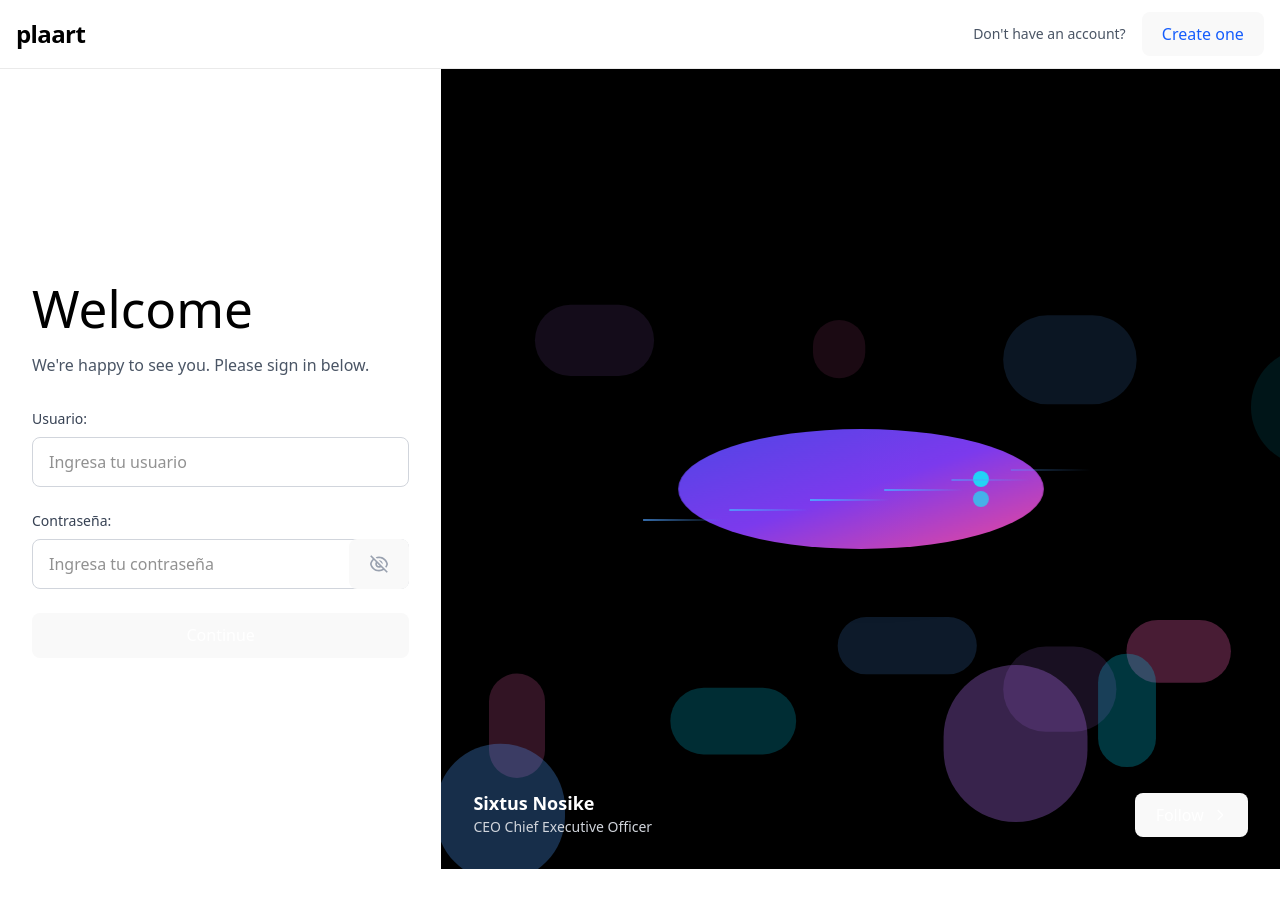
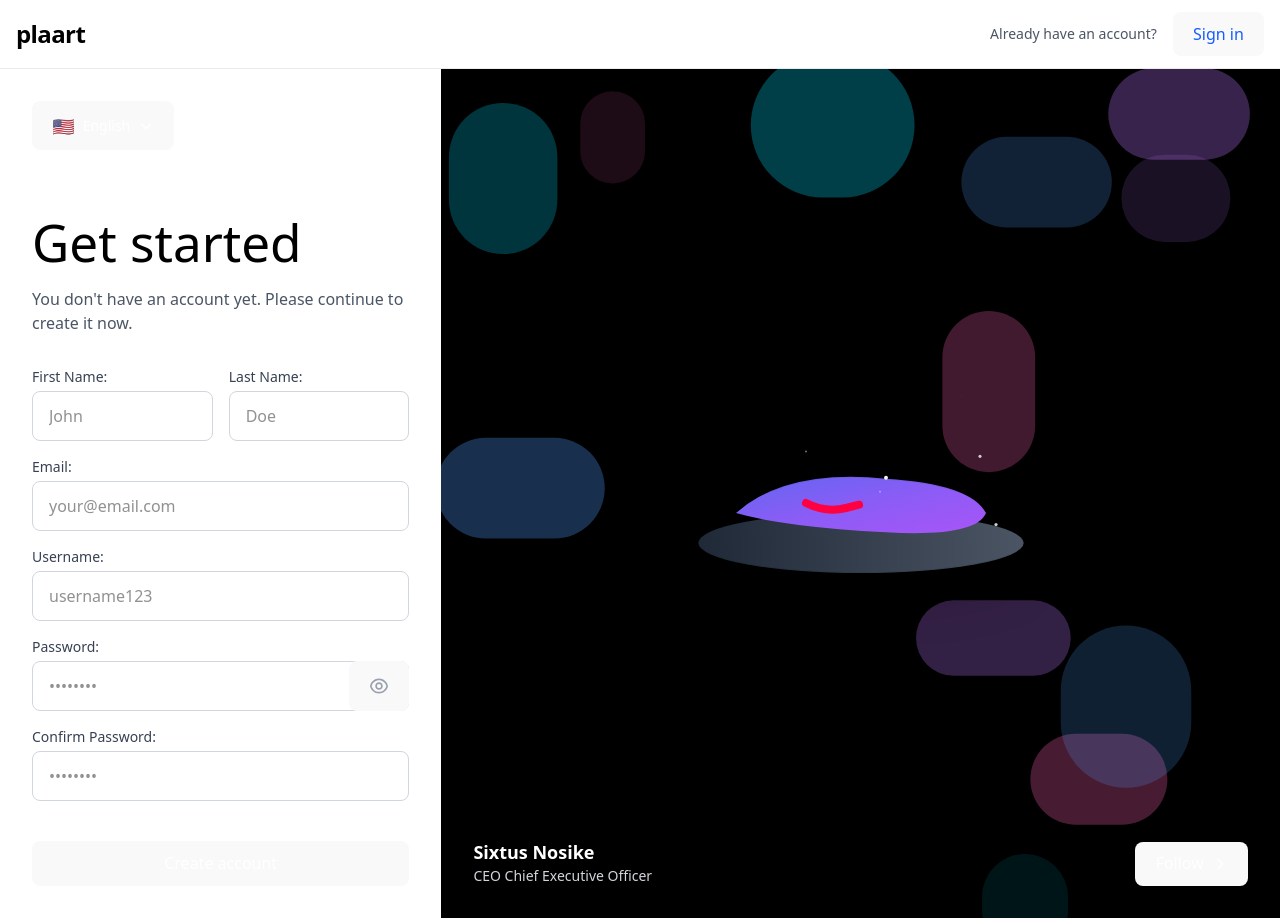
Before and after one commit to plaart/plaart-web-application, a React (Vite) app in the folder frontend/: page /auth/register in a window 1280 px wide. Before the commit the page ends 869 px from the top, so only its background shows below. Built offline with nearby package versions, Linux system fonts and the light colour scheme.

Commit message:
feat: :sparkles: enhance authentication forms with localization and improved navigation handling

```diff
--- a/frontend/src/pages/auth/components/AuthNavbar.tsx
+++ b/frontend/src/pages/auth/components/AuthNavbar.tsx
@@ -1,35 +1,60 @@
-import { motion } from 'framer-motion';
+import { motion } from "framer-motion";
+import { useNavigate, useLocation } from "react-router-dom";
+import useIntl from "../../../hooks/useIntl";
 
-// Componente de Navbar reutilizable
-export const AuthNavbar = ({ onTogglePage, currentPage }) => {
+
+export const AuthNavbar = () => {
+  const { t } = useIntl();
+  const navigate = useNavigate();
+  const location = useLocation();
+
+  // Determinar la página actual basándose en la URL
+  const currentPage: "login" | "register" = location.pathname.includes(
+    "/register"
+  )
+    ? "register"
+    : "login";
+
+  // Manejar el cambio de página
+  const handleTogglePage = () => {
+    if (currentPage === "login") {
+      navigate("/auth/register");
+    } else {
+      navigate("/auth/login");
+    }
+  };
+
   return (
     <motion.nav
       className="sticky top-0 z-50 py-3 backdrop-blur-lg border-b border-neutral-200/80 bg-white/80"
       initial={{ y: -100 }}
       animate={{ y: 0 }}
-      transition={{ duration: 0.6 }}
-    >
+      transition={{ duration: 0.6 }}>
       <div className="container px-4 mx-auto relative">
         <div className="flex justify-between items-center">
           {/* Logo */}
           <motion.div
             className="flex items-center flex-shrink-0"
-            whileHover={{ scale: 1.05 }}
-          >
-            <span className="text-2xl font-bold tracking-tight text-black">plaart</span>
+            whileHover={{ scale: 1.05 }}>
+            <span className="text-2xl font-bold tracking-tight text-black">
+              {t("common.brand.name")}
+            </span>
           </motion.div>
 
           {/* Toggle Login/Register */}
           <div className="flex items-center space-x-4">
             <span className="text-gray-600 text-sm">
-              {currentPage === 'login' ? "Don't have an account?" : "Already have an account?"}
+              {currentPage === "login"
+                ? t("auth.navbar.noAccount")
+                : t("auth.navbar.hasAccount")}
             </span>
             <motion.button
-              onClick={onTogglePage}
+              onClick={handleTogglePage}
               className="text-blue-600 hover:text-blue-700 font-medium text-sm transition-colors duration-200"
-              whileHover={{ scale: 1.05 }}
-            >
-              {currentPage === 'login' ? 'Create one' : 'Sign in'}
+              whileHover={{ scale: 1.05 }}>
+              {currentPage === "login"
+                ? t("auth.navbar.createAccount")
+                : t("auth.navbar.signIn")}
             </motion.button>
           </div>
         </div>
--- a/frontend/src/pages/auth/components/LoginForm.tsx
+++ b/frontend/src/pages/auth/components/LoginForm.tsx
@@ -2,18 +2,16 @@
 import { useState } from "react";
 import { motion } from "framer-motion";
 import { useAuth } from "../../../hooks/useAuth";
+import useIntl from "../../../hooks/useIntl";
 import type { LoginRequest } from "../../../types/auth/LoginRequest";
-import { useLocation, useNavigate } from "react-router-dom";
 import { RiEyeLine, RiEyeOffLine } from "@remixicon/react";
 
 export const LoginForm = () => {
   const { login } = useAuth();
-  const navigate = useNavigate();
-  const location = useLocation();
+  const { t } = useIntl();
 
   const [isLoading, setIsLoading] = useState(false);
   const [showPassword, setShowPassword] = useState(false);
-  const from = location.state?.from?.pathname || "/dashboard";
 
   // Cambiado para usar los nombres correctos que espera LoginRequest
   const [formData, setFormData] = useState({
@@ -28,15 +26,15 @@ export const LoginForm = () => {
     });
   };
 
-  // Corregido: ahora maneja el evento de submit correctamente
+  // Corregido: ahora NO navega manualmente - deja que AuthProvider maneje la redirección
   const handleSubmit = async (e: React.FormEvent) => {
     e.preventDefault(); // Previene el comportamiento por defecto del form
     setIsLoading(true);
 
     try {
-      // Pasa formData como LoginRequest
+      // Solo hacer login - AuthProvider maneja la redirección según el rol
       await login(formData as LoginRequest);
-      navigate(from, { replace: true });
+      // ✅ NO navegar aquí - AuthProvider redirige automáticamente según el rol
     } catch (error) {
       console.error("Login failed:", error);
     } finally {
@@ -45,15 +43,20 @@ export const LoginForm = () => {
   };
 
   return (
+    <div className="relative">
       <motion.div
-      className="w-full max-w-md"
+        className="w-full max-w-md pt-16" // Agregamos padding-top para el switcher
         initial={{ opacity: 0, x: -50 }}
         animate={{ opacity: 1, x: 0 }}
         transition={{ duration: 0.8, delay: 0.3 }}>
         <div className="mb-8">
-        <h1 className="text-4xl font-light text-black mb-4">Welcome</h1>
+          <h1 className="text-4xl font-light text-black mb-4">
+            {t("auth.login.title", { default: "Welcome" })}
+          </h1>
           <p className="text-gray-600">
-          We're happy to see you. Please sign in below.
+            {t("auth.login.subtitle", {
+              default: "We're happy to see you. Please sign in below.",
+            })}
           </p>
         </div>
 
@@ -62,16 +65,18 @@ export const LoginForm = () => {
             <label
               htmlFor="username"
               className="block text-sm font-medium text-gray-700 mb-2">
-            Usuario:
+              {t("auth.login.fields.username.label", { default: "Usuario:" })}
             </label>
             <motion.input
               type="text"
               id="username"
-            name="username" // Cambiado de "usuario" a "username"
+              name="username"
               value={formData.username}
               onChange={handleChange}
-            className="w-full px-4 py-3 border border-gray-300 rounded-lg focus:ring-2 focus:ring-blue-500 focus:border-transparent transition-all duration-200"
-            placeholder="Ingresa tu usuario"
+              className="w-full px-4 py-3 border border-gray-300 rounded-lg focus:ring-2 focus:ring-blue-500 focus:border-transparent transition-all duration-200 text-gray-900 bg-white"
+              placeholder={t("auth.login.fields.username.placeholder", {
+                default: "Ingresa tu usuario",
+              })}
               whileFocus={{ scale: 1.02 }}
               required
             />
@@ -81,17 +86,21 @@ export const LoginForm = () => {
             <label
               htmlFor="password"
               className="block text-sm font-medium text-gray-700 mb-2">
-            Contraseña:
+              {t("auth.login.fields.password.label", {
+                default: "Contraseña:",
+              })}
             </label>
             <div className="relative">
               <motion.input
                 type={showPassword ? "text" : "password"}
                 id="password"
-              name="password" // Cambiado de "contraseña" a "password"
+                name="password"
                 value={formData.password}
                 onChange={handleChange}
                 className="w-full px-4 py-3 pr-10 border border-gray-300 rounded-lg focus:ring-2 focus:ring-blue-500 focus:border-transparent transition-all duration-200 text-gray-900 bg-white"
-              placeholder="Ingresa tu contraseña"
+                placeholder={t("auth.login.fields.password.placeholder", {
+                  default: "Ingresa tu contraseña",
+                })}
                 whileFocus={{ scale: 1.02 }}
                 required
               />
@@ -109,7 +118,7 @@ export const LoginForm = () => {
           </div>
 
           <motion.button
-          type="submit" // Cambiado de onClick a type="submit"
+            type="submit"
             disabled={isLoading}
             className="w-full bg-black text-white py-3 rounded-lg hover:bg-gray-800 disabled:opacity-50 disabled:cursor-not-allowed transition-colors duration-200 font-medium"
             whileHover={{ scale: 1.02 }}
@@ -121,13 +130,16 @@ export const LoginForm = () => {
                   transition={{ duration: 1, repeat: Infinity, ease: "linear" }}
                   className="w-5 h-5 border-2 border-white border-t-transparent rounded-full"
                 />
-              <span>Iniciando sesión...</span>
+                <span>
+                  {t("auth.login.loading", { default: "Iniciando sesión..." })}
+                </span>
               </div>
             ) : (
-            "Continue"
+              t("auth.login.submit", { default: "Continue" })
             )}
           </motion.button>
         </form>
       </motion.div>
+    </div>
   );
 };
--- a/frontend/src/pages/auth/components/RegisterForm.tsx
+++ b/frontend/src/pages/auth/components/RegisterForm.tsx
@@ -3,13 +3,13 @@ import { useState } from "react";
 import { motion } from "framer-motion";
 import { useAuth } from "../../../hooks/useAuth";
 import type { RegisterRequest } from "../../../types/auth/RegisterRequest";
-import { useNavigate } from "react-router-dom";
 import { RiEyeLine, RiEyeOffLine } from "@remixicon/react";
+import useIntl from "../../../hooks/useIntl";
 
 // Formulario de Registro
 export const RegisterForm = () => {
   const { register: registerUser } = useAuth();
-  const navigate = useNavigate();
+  const { t } = useIntl();
 
   const [isLoading, setIsLoading] = useState(false);
   const [showPassword, setShowPassword] = useState(false);
@@ -43,44 +43,48 @@ export const RegisterForm = () => {
 
     // Validar firstName
     if (!formData.firstName.trim()) {
-      newErrors.firstName = "El nombre es requerido";
+      newErrors.firstName = t("auth.register.validation.firstName");
     }
 
     // Validar lastName
     if (!formData.lastName.trim()) {
-      newErrors.lastName = "El apellido es requerido";
+      newErrors.lastName = t("auth.register.validation.lastName");
     }
 
     // Validar email
     if (!formData.email.trim()) {
-      newErrors.email = "El email es requerido";
+      newErrors.email = t("auth.register.validation.email.required");
     } else if (
       !/^[A-Z0-9._%+-]+@[A-Z0-9.-]+\.[A-Z]{2,}$/i.test(formData.email)
     ) {
-      newErrors.email = "Email inválido";
+      newErrors.email = t("auth.register.validation.email.invalid");
     }
 
     // Validar username
     if (!formData.username.trim()) {
-      newErrors.username = "El nombre de usuario es requerido";
+      newErrors.username = t("auth.register.validation.username.required");
     } else if (formData.username.length < 3) {
-      newErrors.username = "Debe tener al menos 3 caracteres";
+      newErrors.username = t("auth.register.validation.username.minLength");
     } else if (formData.username.length > 20) {
-      newErrors.username = "No puede tener más de 20 caracteres";
+      newErrors.username = t("auth.register.validation.username.maxLength");
     }
 
     // Validar password
     if (!formData.password) {
-      newErrors.password = "La contraseña es requerida";
+      newErrors.password = t("auth.register.validation.password.required");
     } else if (formData.password.length < 6) {
-      newErrors.password = "Debe tener al menos 6 caracteres";
+      newErrors.password = t("auth.register.validation.password.minLength");
     }
 
     // Validar confirmPassword
     if (!formData.confirmPassword) {
-      newErrors.confirmPassword = "Confirma tu contraseña";
+      newErrors.confirmPassword = t(
+        "auth.register.validation.confirmPassword.required"
+      );
     } else if (formData.password !== formData.confirmPassword) {
-      newErrors.confirmPassword = "Las contraseñas no coinciden";
+      newErrors.confirmPassword = t(
+        "auth.register.validation.confirmPassword.mismatch"
+      );
     }
 
     setErrors(newErrors);
@@ -100,7 +104,7 @@ export const RegisterForm = () => {
       // Extraer confirmPassword ya que no es parte de RegisterRequest
       const { confirmPassword, ...registerData } = formData;
       await registerUser(registerData as RegisterRequest);
-      navigate("/dashboard");
+      // ✅ NO navegar aquí - AuthProvider maneja la redirección según el rol
     } catch (error) {
       console.error("Registration failed:", error);
     } finally {
@@ -109,16 +113,17 @@ export const RegisterForm = () => {
   };
 
   return (
+    <div className="relative">
       <motion.div
-      className="w-full max-w-md"
+        className="w-full max-w-md pt-16" // Agregamos padding-top para el switcher
         initial={{ opacity: 0, x: -50 }}
         animate={{ opacity: 1, x: 0 }}
         transition={{ duration: 0.8, delay: 0.3 }}>
         <div className="mb-8">
-        <h1 className="text-4xl font-light text-black mb-4">Get started</h1>
-        <p className="text-gray-600">
-          You don't have an account yet. Please continue to create it now.
-        </p>
+          <h1 className="text-4xl font-light text-black mb-4">
+            {t("auth.register.title")}
+          </h1>
+          <p className="text-gray-600">{t("auth.register.subtitle")}</p>
         </div>
 
         <form onSubmit={handleSubmit} className="space-y-4">
@@ -128,7 +133,7 @@ export const RegisterForm = () => {
               <label
                 htmlFor="firstName"
                 className="block text-sm font-medium text-gray-700 mb-1">
-              Nombre:
+                {t("auth.register.fields.firstName.label")}
               </label>
               <motion.input
                 type="text"
@@ -136,8 +141,8 @@ export const RegisterForm = () => {
                 name="firstName"
                 value={formData.firstName}
                 onChange={handleChange}
-              className="w-full px-4 py-3 border border-gray-300 rounded-lg focus:ring-2 focus:ring-blue-500 focus:border-transparent transition-all duration-200"
-              placeholder="Juan"
+                className="w-full px-4 py-3 border border-gray-300 rounded-lg focus:ring-2 focus:ring-blue-500 focus:border-transparent transition-all duration-200 text-gray-900 bg-white"
+                placeholder={t("auth.register.fields.firstName.placeholder")}
                 whileFocus={{ scale: 1.02 }}
                 required
               />
@@ -155,7 +160,7 @@ export const RegisterForm = () => {
               <label
                 htmlFor="lastName"
                 className="block text-sm font-medium text-gray-700 mb-1">
-              Apellido:
+                {t("auth.register.fields.lastName.label")}
               </label>
               <motion.input
                 type="text"
@@ -163,8 +168,8 @@ export const RegisterForm = () => {
                 name="lastName"
                 value={formData.lastName}
                 onChange={handleChange}
-              className="w-full px-4 py-3 border border-gray-300 rounded-lg focus:ring-2 focus:ring-blue-500 focus:border-transparent transition-all duration-200"
-              placeholder="Pérez"
+                className="w-full px-4 py-3 border border-gray-300 rounded-lg focus:ring-2 focus:ring-blue-500 focus:border-transparent transition-all duration-200 text-gray-900 bg-white"
+                placeholder={t("auth.register.fields.lastName.placeholder")}
                 whileFocus={{ scale: 1.02 }}
                 required
               />
@@ -184,7 +189,7 @@ export const RegisterForm = () => {
             <label
               htmlFor="email"
               className="block text-sm font-medium text-gray-700 mb-1">
-            Email:
+              {t("auth.register.fields.email.label")}
             </label>
             <motion.input
               type="email"
@@ -192,8 +197,8 @@ export const RegisterForm = () => {
               name="email"
               value={formData.email}
               onChange={handleChange}
-            className="w-full px-4 py-3 border border-gray-300 rounded-lg focus:ring-2 focus:ring-blue-500 focus:border-transparent transition-all duration-200"
-            placeholder="tu@email.com"
+              className="w-full px-4 py-3 border border-gray-300 rounded-lg focus:ring-2 focus:ring-blue-500 focus:border-transparent transition-all duration-200 text-gray-900 bg-white"
+              placeholder={t("auth.register.fields.email.placeholder")}
               whileFocus={{ scale: 1.02 }}
               required
             />
@@ -212,7 +217,7 @@ export const RegisterForm = () => {
             <label
               htmlFor="username"
               className="block text-sm font-medium text-gray-700 mb-1">
-            Usuario:
+              {t("auth.register.fields.username.label")}
             </label>
             <motion.input
               type="text"
@@ -220,8 +225,8 @@ export const RegisterForm = () => {
               name="username"
               value={formData.username}
               onChange={handleChange}
-            className="w-full px-4 py-3 border border-gray-300 rounded-lg focus:ring-2 focus:ring-blue-500 focus:border-transparent transition-all duration-200"
-            placeholder="usuario123"
+              className="w-full px-4 py-3 border border-gray-300 rounded-lg focus:ring-2 focus:ring-blue-500 focus:border-transparent transition-all duration-200 text-gray-900 bg-white"
+              placeholder={t("auth.register.fields.username.placeholder")}
               whileFocus={{ scale: 1.02 }}
               required
             />
@@ -240,7 +245,7 @@ export const RegisterForm = () => {
             <label
               htmlFor="password"
               className="block text-sm font-medium text-gray-700 mb-1">
-            Contraseña:
+              {t("auth.register.fields.password.label")}
             </label>
             <div className="relative">
               <motion.input
@@ -249,8 +254,8 @@ export const RegisterForm = () => {
                 name="password"
                 value={formData.password}
                 onChange={handleChange}
-              className="w-full px-4 py-3 pr-10 border border-gray-300 rounded-lg focus:ring-2 focus:ring-blue-500 focus:border-transparent transition-all duration-200"
-              placeholder="••••••••"
+                className="w-full px-4 py-3 pr-10 border border-gray-300 rounded-lg focus:ring-2 focus:ring-blue-500 focus:border-transparent transition-all duration-200 text-gray-900 bg-white"
+                placeholder={t("auth.register.fields.password.placeholder")}
                 whileFocus={{ scale: 1.02 }}
                 required
               />
@@ -280,7 +285,7 @@ export const RegisterForm = () => {
             <label
               htmlFor="confirmPassword"
               className="block text-sm font-medium text-gray-700 mb-1">
-            Confirmar contraseña:
+              {t("auth.register.fields.confirmPassword.label")}
             </label>
             <motion.input
               type={showPassword ? "text" : "password"}
@@ -288,8 +293,10 @@ export const RegisterForm = () => {
               name="confirmPassword"
               value={formData.confirmPassword}
               onChange={handleChange}
-            className="w-full px-4 py-3 border border-gray-300 rounded-lg focus:ring-2 focus:ring-blue-500 focus:border-transparent transition-all duration-200"
-            placeholder="••••••••"
+              className="w-full px-4 py-3 border border-gray-300 rounded-lg focus:ring-2 focus:ring-blue-500 focus:border-transparent transition-all duration-200 text-gray-900 bg-white"
+              placeholder={t(
+                "auth.register.fields.confirmPassword.placeholder"
+              )}
               whileFocus={{ scale: 1.02 }}
               required
             />
@@ -316,13 +323,14 @@ export const RegisterForm = () => {
                   transition={{ duration: 1, repeat: Infinity, ease: "linear" }}
                   className="w-5 h-5 border-2 border-white border-t-transparent rounded-full"
                 />
-              <span>Creando cuenta...</span>
+                <span>{t("auth.register.loading")}</span>
               </div>
             ) : (
-            "Create account"
+              t("auth.register.submit")
             )}
           </motion.button>
         </form>
       </motion.div>
+    </div>
   );
 };
--- a/frontend/src/pages/auth/index.tsx
+++ b/frontend/src/pages/auth/index.tsx
@@ -1,25 +1,28 @@
-import { useState } from "react";
+import { useLocation } from "react-router-dom";
 import { AuthNavbar } from "./components/AuthNavbar";
 import { LoginForm } from "./components/LoginForm";
 import { RegisterForm } from "./components/RegisterForm";
 import { AnimatedBackground } from "./components/AnimatedBackground";
+import { LanguageSwitcher } from "../../components/LanguageSwitcher";
 
-// Componente principal que maneja el estado
+// Componente principal que funciona con URLs
 const AuthPages = () => {
-  const [currentPage, setCurrentPage] = useState("login");
+  const location = useLocation();
 
-  const togglePage = () => {
-    setCurrentPage(currentPage === "login" ? "register" : "login");
-  };
+  // Determinar la página actual basándose en la URL
+  const currentPage = location.pathname.includes("/register")
+    ? "register"
+    : "login";
 
   return (
     <div className="min-h-screen bg-white">
-      <AuthNavbar onTogglePage={togglePage} currentPage={currentPage} />
+      {/* Navbar en modo automático */}
+      <AuthNavbar />
 
       <div className="flex">
-        {/* Lado izquierdo - Formulario */}
-        <div className="w-full lg:w-1/2 flex items-center justify-center p-8 ">
+        <div className="w-full lg:w-1/2 flex items-center justify-center p-8">
           <div className="w-full max-w-md">
+            <LanguageSwitcher />
             {currentPage === "login" ? <LoginForm /> : <RegisterForm />}
           </div>
         </div>
```
Lines whose indentation alone changed are shown as unchanged.
